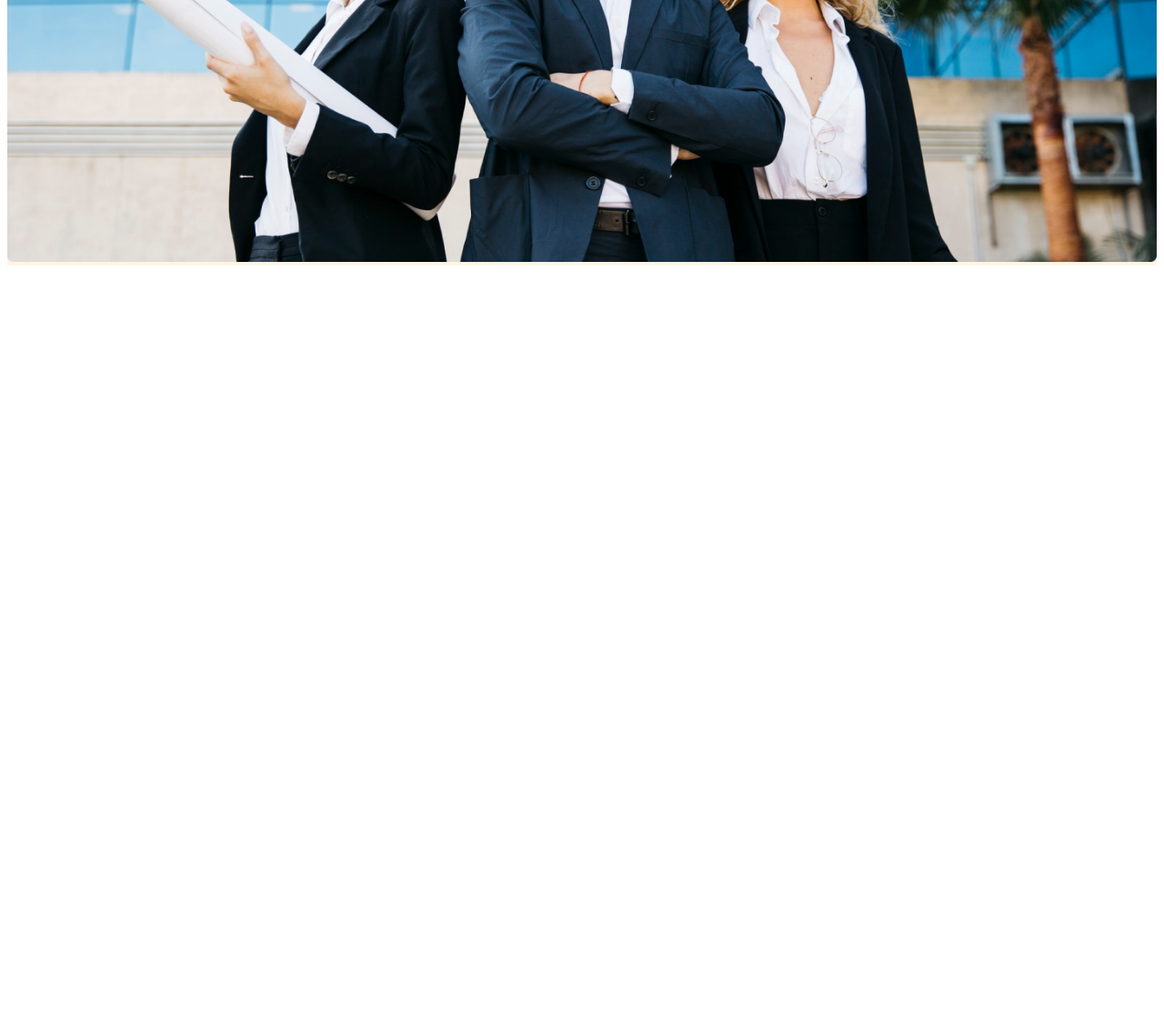
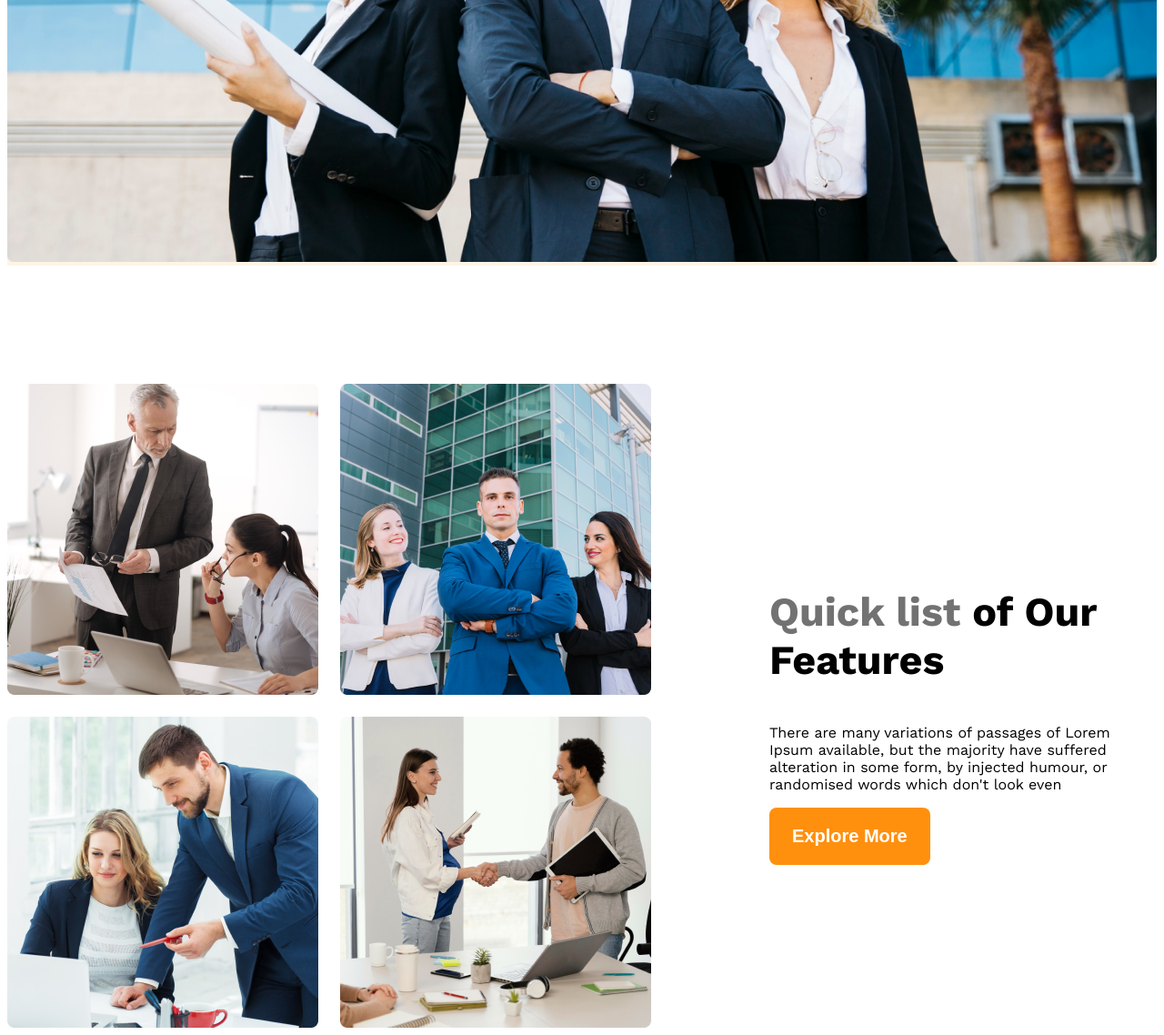
Before and after one commit to laizu01993/g3-architect-website, a plain HTML site: page index.html in a window 1280 px wide. Shown: the part 892-2030 px from the top of the page at 91% size. Before the commit the page ends 1192 px from the top, so only its background shows below. Drawn offline with nearby package versions, Linux system fonts and the light colour scheme.

Commit message:
added first section

```diff
--- a/index.html
+++ b/index.html
@@ -28,6 +28,20 @@
         </div>
     </header>
     <main>
+        <section class="teams display-flex">
+            <div class="team-img-container">
+               <img src="images/team1.png" alt="two architect is discussing about design">
+               <img src="images/team2.png" alt="">
+               <img src="images/team3.png" alt="">
+               <img src="images/team4.png" alt="">
+            </div>
+            <div class="our-features">
+                <h3 class="feature-title"><span id="quick list" class="text-light-gray">Quick list</span> <span>of Our</span> <span>Features</span></h3>
+                <p class="feature-description">There are many variations of passages of Lorem Ipsum available, but the majority have suffered alteration in some form, by injected humour, or randomised words which don't look even</p>
+                <button class="btn-primary">Explore More</button>
+            </div>
+
+        </section>
 
     </main>
     <footer>
--- a/styles/architects.css
+++ b/styles/architects.css
@@ -32,6 +32,13 @@
     border-radius: 8px;
     border: none;
 
+}
+main{
+    max-width: 1440px;
+    margin: 0 auto;
+}
+main > section{
+   margin-top: 130px;
 }
 
 /* header styles */
@@ -78,3 +85,29 @@
 .banner-image{
     width: 100%;
 }
+/* team and feature related styles */
+.teams{
+    align-items: center;
+}
+.team-img-container{
+    display: grid;
+    grid-template-columns: repeat(2, 1fr);
+    gap: 24px;
+}
+.our-features{
+    margin-left: 130px;
+    max-width: 530px;
+}
+.feature-title{
+    font-size: 2.8rem;
+    font-weight: 700;
+}
+#quick-list{
+    font-weight: 500; ;
+}
+/* responsive media query */
+@media screen and (max-width:576px){
+    .navbar, .nav-links{
+        flex-direction: column;
+    }
+}
```
